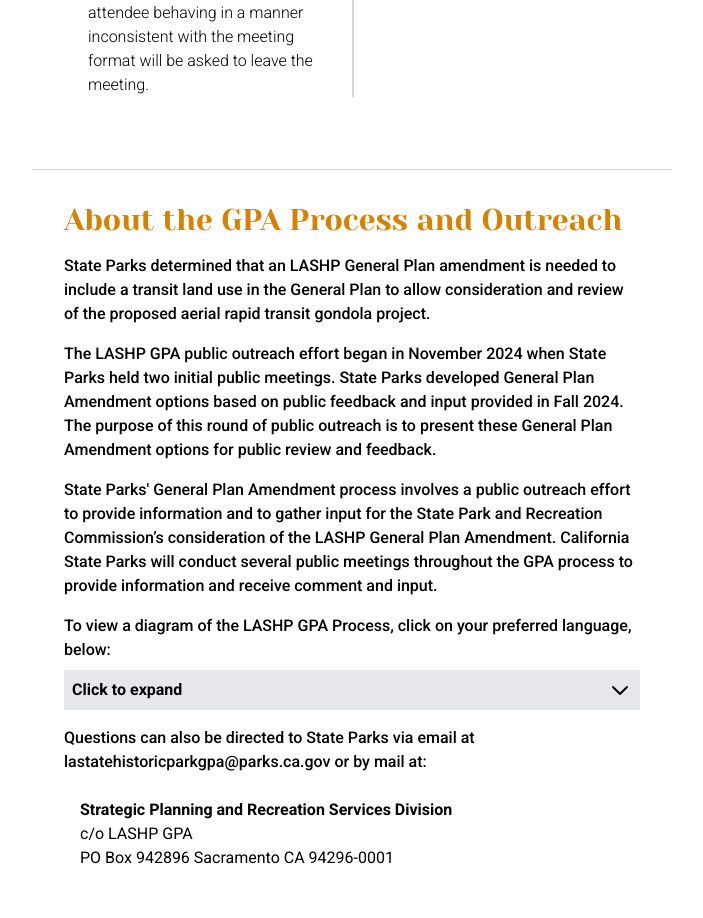
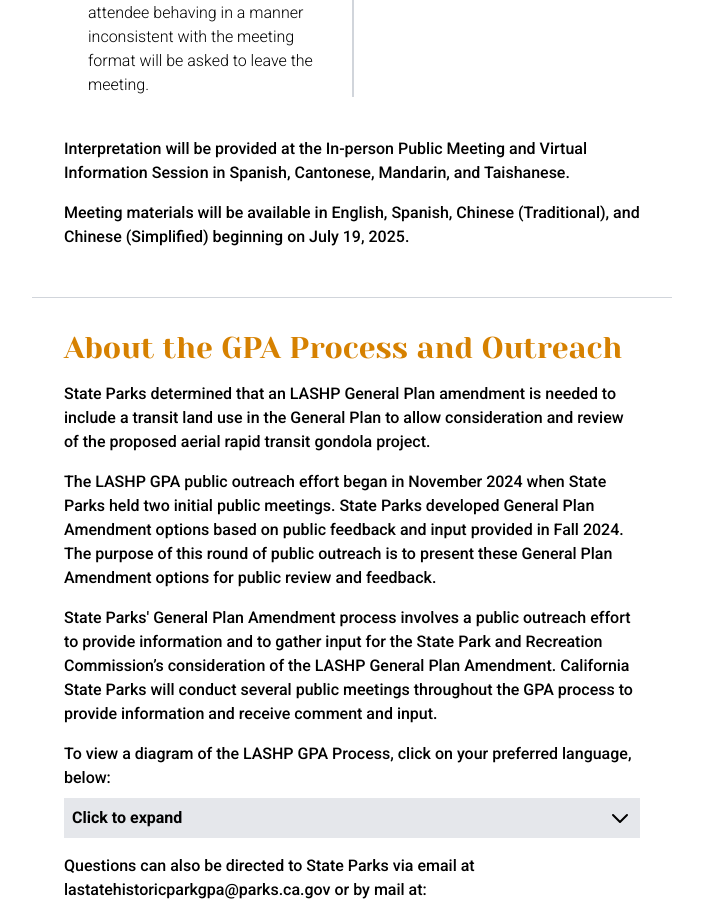
Before and after one commit to AECOMVizStudio/la_art, a React (Vite) app: page / in a window 1280 px wide. Shown: the part 1727-2645 px from the top of the page, without its empty margins (120-823 px from the left). Built offline with nearby package versions, Linux system fonts and the light colour scheme.

Commit message:
final two text spans for general plan

```diff
--- a/src/components/children/Headings/GeneralPlan.tsx
+++ b/src/components/children/Headings/GeneralPlan.tsx
@@ -26,6 +26,13 @@
         <MeetingsBox />
       </div>
 
+      <p className="font-medium pt-4">
+        Interpretation will be provided at the In-person Public Meeting and Virtual Information Session in Spanish, Cantonese, Mandarin, and Taishanese.
+      </p>
+      <p className="font-medium pt-4">
+       Meeting materials will be available in English, Spanish, Chinese (Traditional), and Chinese (Simplified) beginning on July 19, 2025.
+      </p>
+
 
 
     </section>
```
